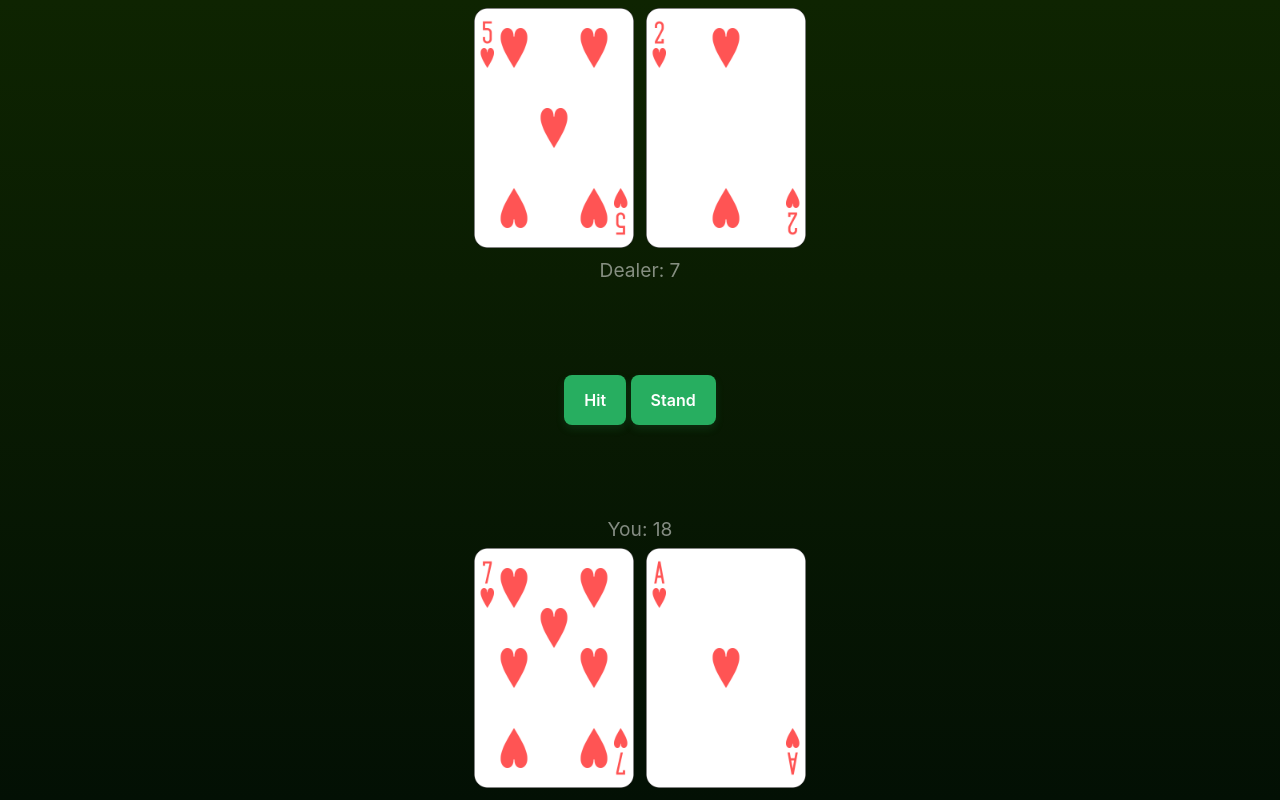
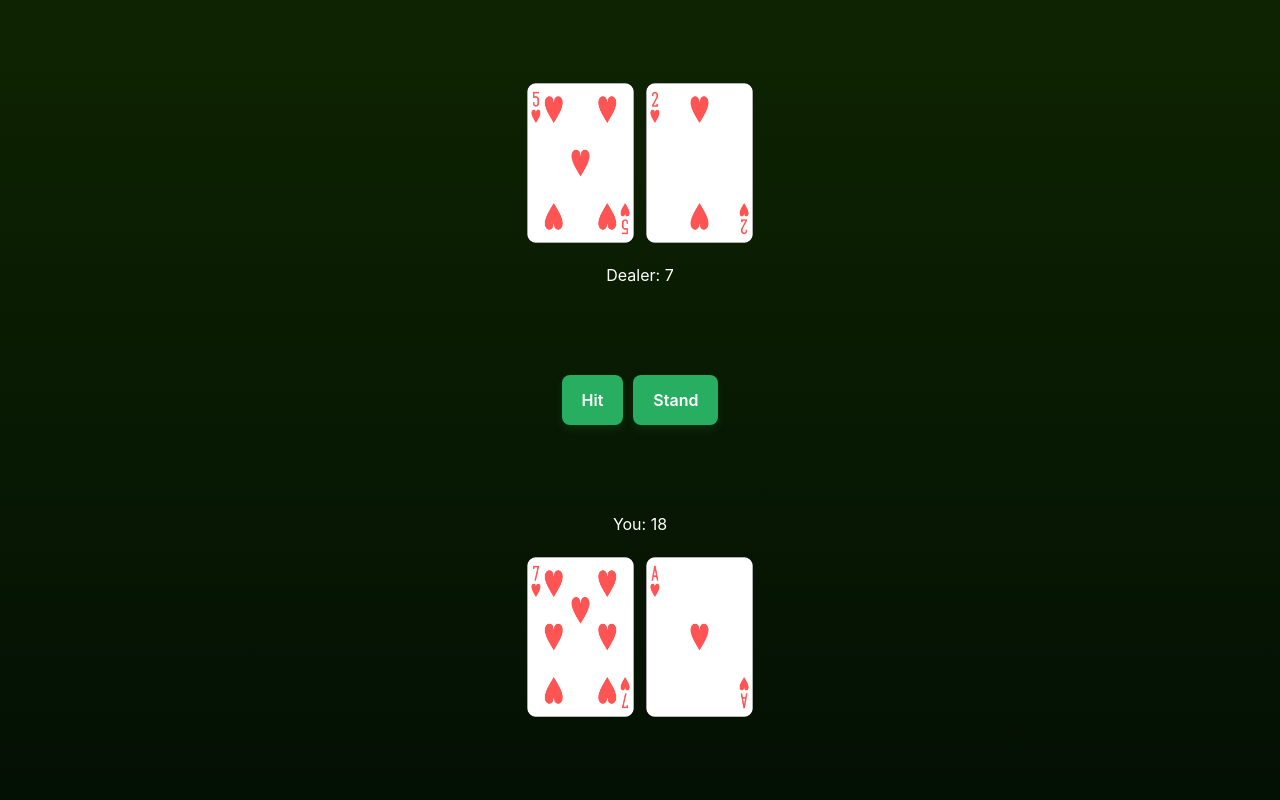
Before and after one commit to Dsolm/poker, a Svelte app: page / in a window 1280 px wide. Built offline with nearby package versions, Linux system fonts and the light colour scheme; the HTML template or start-up script is replaced by a standard one.

Commit message:
Better blackjack css

```diff
--- a/rsbuild.config.mjs
+++ b/rsbuild.config.mjs
@@ -3,4 +3,7 @@ import { pluginSvelte } from "@rsbuild/plugin-svelte";
 
 export default defineConfig({
 	plugins: [pluginSvelte()],
+	html: {
+		template: "./static/index.html",
+	},
 });
--- a/src/App.svelte
+++ b/src/App.svelte
@@ -1,15 +1,18 @@
 <script>
  import Card from "./Card.svelte";
  import Hand from "./Hand.svelte";
+
+ let money = $state(0);
+ let bet = $state(null);
 
  function computeScore(deck) {
 	 let score = 0;
 	 let aces = 0;
 	 console.log(deck);
-	 for (let c of deck) {
+	 for (const c of deck) {
 		 if (c.rank >= 2 && c.rank <= 10) {
 			 score += c.rank;
-		 } else if (c.rank == 1) {
+		 } else if (c.rank === 1) {
 			 aces += 1;
 		 } else {
 			 score += 10;
@@ -37,13 +40,14 @@
  let dealerDeck = $state([randomCard(), randomCard()]);
  let playerDeck = $state([randomCard(), randomCard()]);
 
- let dealerScore = $derived.by(() => computeScore(dealerDeck));
- let playerScore = $derived.by(() => computeScore(playerDeck));
+ const dealerScore = $derived.by(() => computeScore(dealerDeck));
+ const playerScore = $derived.by(() => computeScore(playerDeck));
 
  let result = $state(null);
 
  function restart() {
 	 setTimeout(() => {
+		 bet = null;
 		 dealerDeck = [randomCard(), randomCard()];
 		 playerDeck = [randomCard(), randomCard()];
 		 result = null;
@@ -52,7 +56,7 @@
 
  function hit() {
 	 playerDeck.push(randomCard());
-	 if (playerScore == 21) {
+	 if (playerScore === 21) {
 		 stand();
 	 } else if (playerScore > 21) {
 		 result = new Promise((fulfill, reject) => {
@@ -67,20 +71,23 @@
 		 setTimeout(() => {
 			 let message = null;
 			 if (dealerScore > 21) {
+				 money += bet * 2;
 				 message = "Dealer bust!";
-			 } else if (dealerScore == playerScore) {
+			 } else if (dealerScore === playerScore) {
 				 message = "Standoff!";
 			 } else if (dealerScore > playerScore) {
-				 if (dealerScore == 21 && dealerDeck.length == 2) {
+				 if (dealerScore === 21 && dealerDeck.length === 2) {
 					 message = "Black jack. Dealer wins!";
 				 } else {
 					 message = "Dealer wins!";
 				 }
 			 } else if (playerScore > dealerScore) {
-				 if (playerScore == 21 && playerDeck.length == 2) {
+				 if (playerScore === 21 && playerDeck.length === 2) {
 					 message = "Black jack. Player wins!";
+					 money += bet * 3;
 				 } else {
 					 message = "Player wins!";
+					 money += bet * 2;
 				 }
 			 }
 			 restart();
@@ -107,56 +114,66 @@
 </script>
 
 <main>
-	<div class="content">
-		<div>
+	<div class="deck">
 		<Hand bind:cards={dealerDeck}/>
 		<p>Dealer: {dealerScore}</p>
 	</div>
 
+	<div class="center">
 		{#if result}
 			{#await result then res}
 				<h1>{res.message}</h1>
 			{/await}
 		{:else}
-			<div>
 			<button onclick={hit}>
 				Hit
 			</button>
 			<button onclick={stand}>
 				Stand
 			</button>
+		{/if}
 	</div>
-		{/if}
 
-
-		<div>
+	<div class="deck">
 		<p>You: {playerScore}</p>
 		<Hand bind:cards={playerDeck}/>
-		</div>
 	</div>
 </main>
 
 <style>
- .content {
+ main {
+		 margin-top: 2sh;
+		 margin-bottom: 2sh;
+
+		 width: min(100vw, 1920px);
 		 display: flex;
-		 min-height: 100vh;
+		 height: 100svh;
 		 line-height: 1.1;
 		 flex-direction: column;
-		 justify-content: space-between;
+		 justify-content: space-evenly;
 		 align-items: center;
  }
 
- .content h1 {
-		 font-size: 3.6rem;
-		 font-weight: 700;
+ .deck {
+		 max-width: 100%;
  }
 
- div {
+ .deck p {
+		 display: flex;
+		 justify-content: center;
+ }
+
+
+ .center {
+		 flex-shrink: 1;
 		 user-select: none;
          -moz-user-select: none;
 		 -khtml-user-select: none;
 		 -webkit-user-select: none;
 		 -o-user-select: none;
+		 display: flex;
+		 justify-content: center;
+		 gap: 10px;
  }
 
  button {
@@ -188,7 +205,6 @@
 		 touch-action: manipulation;
 		 vertical-align: top;
 		 white-space: nowrap;
-
  }
 
  .content p {
--- a/src/Card.svelte
+++ b/src/Card.svelte
@@ -1,5 +1,5 @@
 <script>
-let { rank, type, onmousedown, draggable } = $props();
+const { rank, type, onmousedown, draggable } = $props();
 </script>
 
 <img
@@ -17,9 +17,11 @@ let { rank, type, onmousedown, draggable } = $props();
 		 -webkit-user-select: none;
 		 -o-user-select: none;
 		 /***********************/
-		 width: 20vh;
-		 height: 30vh;
+		 /* width: min(23vmin, 23%); */
+		 max-height: 20svh;
+		 /* width: 48%; */
 		 border: aliceblue;
+		 overflow-x: scroll;
 		 margin: 1vh 0.5vw;
  }
 </style>
--- a/src/DraggableCard.svelte
+++ b/src/DraggableCard.svelte
@@ -1,6 +1,7 @@
 <script>
 import Card from "./Card.svelte";
-let { x, y, selected } = $props();
+
+const { x, y, selected } = $props();
 </script>
 
 <div style="position: fixed; left: {x}; top: {y}">
--- a/src/Hand.svelte
+++ b/src/Hand.svelte
@@ -1,5 +1,6 @@
 <script>
-let { draggable, cards = $bindable([]) } = $props();
+const { draggable, cards = $bindable([]) } = $props();
+
 import Card from "./Card.svelte";
 import DraggableCard from "./DraggableCard.svelte";
 
@@ -77,14 +78,16 @@ function handleMouseUp(event) {
 <style>
  div {
 		 /* Make non-selectable */
-		 user-select: none;
-         -moz-user-select: none;
-		 -khtml-user-select: none;
-		 -webkit-user-select: none;
-		 -o-user-select: none;
+		 /* user-select: none;
+			-moz-user-select: none;
+			-khtml-user-select: none;
+			-webkit-user-select: none;
+			-o-user-select: none; */
 		 /***********************/
-
-		 diplay: flex;
+		 width: 100%;
+		 display: flex;
+		 flex-direction: row;
+		 overflow-x: hidden;
  }
 
 </style>
--- a/src/index.css
+++ b/src/index.css
@@ -1,5 +1,12 @@
+html {
+	background-color: #031004;
+}
 body {
 	margin: 0;
+	overflow: hidden;
+	display: flex;
+	align-items: center;
+	justify-content: center;
 	color: #fff;
 	font-family: Inter, Avenir, Helvetica, Arial, sans-serif;
 	background-image: linear-gradient(to bottom, #0e2401, #031004);
--- /dev/null
+++ b/static/index.html
@@ -0,0 +1,14 @@
+<!DOCTYPE html>
+<html lang="en">
+	<head>
+		<meta charset="utf-8" />
+		<meta name="viewport" content="width=device-width, initial-scale=1" />
+		<meta name="description" content="" />
+		<title>Blackjack</title>
+		<meta name="theme-color" content="#0e2401">
+	</head>
+	<body>
+
+		<div id="<%= mountId %>"></div>
+	</body>
+</html>
```
Lines whose indentation alone changed are shown as unchanged.
